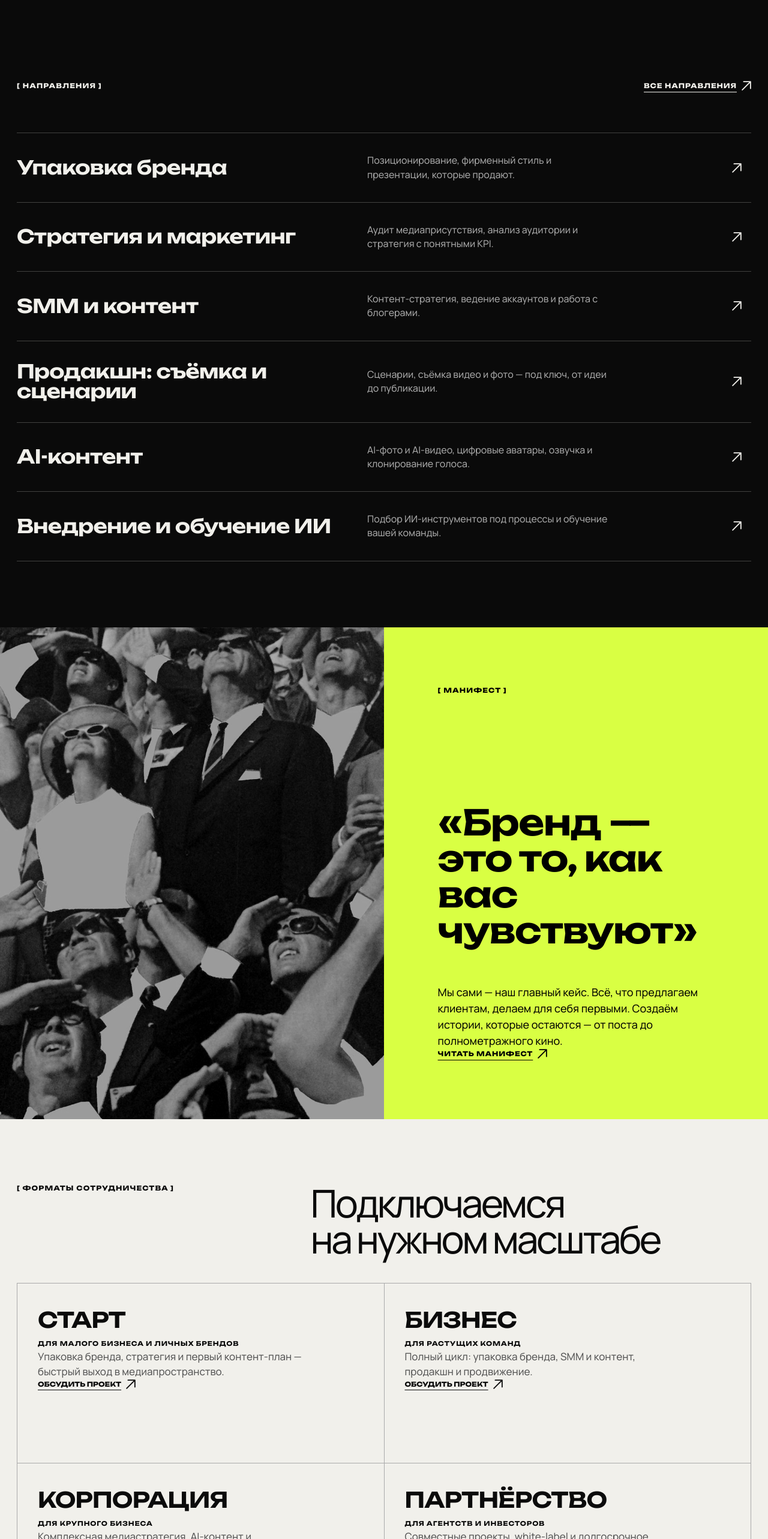
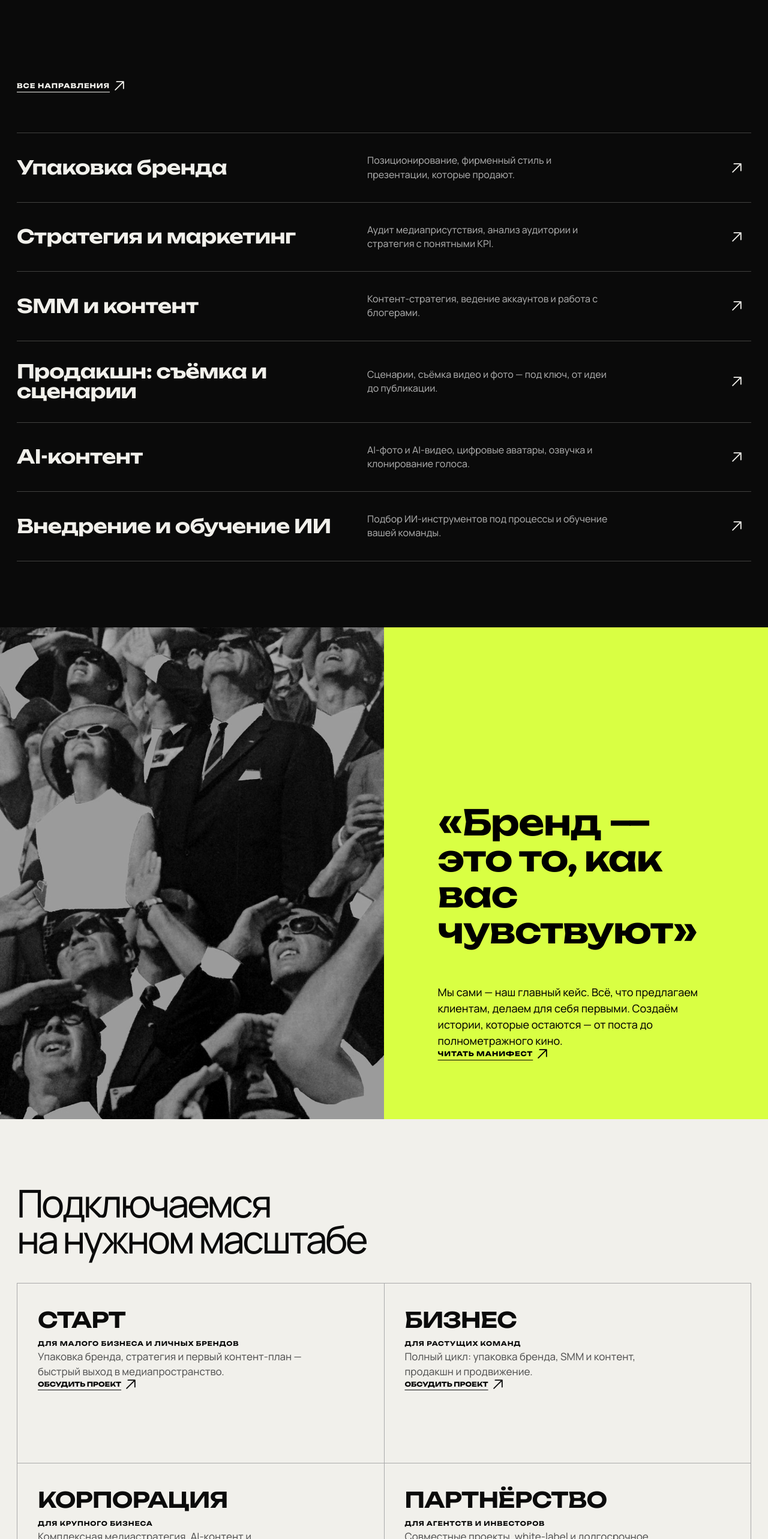
Before and after one commit to biakib/plohospal-production, a Next.js app: page / in a window 1280 px wide. Shown: the part 2100-4666 px from the top of the page at 60% size. Built offline with nearby package versions, Linux system fonts and the light colour scheme.

Commit message:
Refresh og preview from current hero, trim eyebrows to three, add 48px favicon
og.png now captured from the live hero at 1200x630 with matching
metadata; eyebrow rubrics reduced to the three brand anchors (About,
Manifest, Contacts); favicon-48 added for older Android.

```diff
--- a/app/HomePage.tsx
+++ b/app/HomePage.tsx
@@ -137,7 +137,7 @@ export default function Home() {
       </section>
 
       <section className="services section">
-        <div className="section-label-row"><div className="eyebrow">[ Направления ]</div><a className="text-link" href={`${root}/directions/`}>Все направления <ArrowIcon /></a></div>
+        <div className="section-label-row"><a className="text-link" href={`${root}/directions/`}>Все направления <ArrowIcon /></a></div>
         <div className="service-list">
           {services.map((service) => {
             const isOpen = openService === service.title;
@@ -154,7 +154,7 @@ export default function Home() {
       <section className="manifesto section">
         <div className="manifesto-art"><img src={`${root}/assets/manifesto.webp`} alt="Креативный образ PLOHOSPAL Production" loading="lazy" decoding="async"/></div>
         <div className="manifesto-copy">
-          <div className="eyebrow">[ Манифест ]</div>
+
           <blockquote>«Бренд — это то, как вас чувствуют»</blockquote>
           <p>Мы сами — наш главный кейс. Всё, что предлагаем клиентам, делаем для себя первыми. Создаём истории, которые остаются — от поста до полнометражного кино.</p>
           <a className="dark-link" href={`${root}/manifesto/`}>Читать манифест <ArrowIcon /></a>
@@ -162,7 +162,7 @@ export default function Home() {
       </section>
 
       <section className="formats section" id="formats">
-        <div className="section-head"><div className="eyebrow">[ Форматы сотрудничества ]</div><h2>Подключаемся<br/>на нужном масштабе</h2></div>
+        <div className="section-head"><h2>Подключаемся<br/>на нужном масштабе</h2></div>
         <div className="format-grid">
           {formats.map(([title, forWhom, desc], i) => <article key={title}><h3>{title}</h3><small>{forWhom}</small><p>{desc}</p><a href="#contact">Обсудить проект <ArrowIcon /></a></article>)}
         </div>
@@ -170,7 +170,7 @@ export default function Home() {
       </section>
 
       <section className="quiz section" id="quiz">
-        <div className="quiz-heading"><div className="eyebrow">[ Быстрый бриф ]</div><p>Ответьте на три вопроса — подскажем, с какого формата лучше начать.</p></div>
+        <div className="quiz-heading"><p>Ответьте на три вопроса — подскажем, с какого формата лучше начать.</p></div>
         <div className="quiz-panel" aria-live="polite">
           {!quizDone ? <>
             <div className="quiz-progress" aria-label={`Вопрос ${quizIndex + 1} из ${quizSteps.length}`}><span style={{ width: `${((quizIndex + 1) / quizSteps.length) * 100}%` }}/></div>
@@ -180,7 +180,7 @@ export default function Home() {
               {quizSteps[quizIndex].options.map(([value, label]) => <button key={value} type="button" onClick={() => chooseQuizAnswer(quizSteps[quizIndex].key, value)}>{label}<ArrowIcon /></button>)}
             </div>
           </> : <div className="quiz-result">
-            <div className="eyebrow">[ Ваш старт ]</div><p>Вам подойдёт формат</p><h2>{recommendedFormat}</h2><p className="quiz-result-copy">{recommendationReason}</p><button className="quiz-reset" type="button" onClick={() => { setQuizIndex(0); setQuizAnswers({}); setLeadBrief(""); }}>Пройти ещё раз</button>
+            <p>Вам подойдёт формат</p><h2>{recommendedFormat}</h2><p className="quiz-result-copy">{recommendationReason}</p><button className="quiz-reset" type="button" onClick={() => { setQuizIndex(0); setQuizAnswers({}); setLeadBrief(""); }}>Пройти ещё раз</button>
             <form className="lead-form" onSubmit={sendLeadBrief}>
               <label>Как вас зовут?<input name="name" required autoComplete="name" placeholder="Имя"/></label>
               <label>Как с вами связаться?<input name="contact" required placeholder="Telegram, телефон или почта"/></label>
@@ -196,7 +196,7 @@ export default function Home() {
       </section>
 
       <section className="team section" id="team">
-        <div className="section-head"><div className="eyebrow">[ Команда ]</div><h2>Проверяем всё<br/>на себе</h2></div>
+        <div className="section-head"><h2>Проверяем всё<br/>на себе</h2></div>
         <p className="team-lead">Стратеги, маркетологи, сценаристы и AI-специалисты, объединённые одной целью — создавать медиаприсутствие, которое работает.</p>
         <div className="team-grid">
           {team.map((person) => <article key={person.name}>
@@ -208,7 +208,7 @@ export default function Home() {
       </section>
 
       <section className="faq section">
-        <div className="eyebrow">[ FAQ ]</div>
+
         <div className="faq-grid"><h2>Перед тем,<br/>как начать</h2><div>
           <details><summary>С какими нишами вы работаете?<span>+</span></summary><p>С бизнесом любого масштаба — от личного бренда и локального проекта до крупной компании.</p></details>
           <details><summary>Можно начать с одной задачи?<span>+</span></summary><p>Да. Начнём с аудита и приоритетной задачи, а затем соберём систему вокруг измеримого результата.</p></details>
--- a/app/directions/page.tsx
+++ b/app/directions/page.tsx
@@ -17,7 +17,7 @@ const directions = [
 
 export default function DirectionsPage() {
   return <main id="top"><SiteHeader/>
-    <section className="page-hero directions-hero"><div className="eyebrow">[ Направления ]</div><h1>ПОЛНЫЙ ЦИКЛ<br/><span>ДЛЯ БРЕНДА</span></h1><p>Шесть направлений закрывают отдельные задачи, а вместе образуют цельную систему присутствия в медиапространстве.</p></section>
+    <section className="page-hero directions-hero"><h1>ПОЛНЫЙ ЦИКЛ<br/><span>ДЛЯ БРЕНДА</span></h1><p>Шесть направлений закрывают отдельные задачи, а вместе образуют цельную систему присутствия в медиапространстве.</p></section>
     <section className="pain-strip"><div><span>Бренд есть, но его<br/>никто не замечает</span></div><div><span>Нет системного<br/>медиаприсутствия</span></div><div><span>Конкуренты выглядят<br/>убедительнее</span></div></section>
     <section className="directions-list section">{directions.map((item)=><article className="direction-card" key={item.number}>
       <div className="direction-body"><h2>{item.title}</h2><p className="direction-lead">{item.lead}</p><div className="direction-detail"><div><small>Что делаем</small><ul>{item.items.map(x=><li key={x}>{x}</li>)}</ul></div><div><small>Результат</small><p>{item.result}</p><a href="/#contact">Обсудить проект <ArrowIcon /></a></div></div></div>
--- a/app/faq/page.tsx
+++ b/app/faq/page.tsx
@@ -33,8 +33,8 @@ const faqJsonLd = {
 export default function FaqPage() {
   return <main id="top"><SiteHeader/>
     <script type="application/ld+json" dangerouslySetInnerHTML={{ __html: JSON.stringify(faqJsonLd) }} />
-    <section className="page-hero faq-hero"><div className="eyebrow">[ FAQ ]</div><h1>ЕСТЬ<br/><span>ВОПРОСЫ?</span></h1><p>Собрали всё, что обычно спрашивают перед началом работы. Не нашли нужного — ответим лично.</p></section>
-    <section className="faq-page section"><div className="faq-aside"><div className="eyebrow">[ Ответы ]</div><p>11 вопросов<br/>о работе с нами</p><a href="https://t.me/bimperv" target="_blank" rel="noreferrer">Задать свой вопрос <ArrowIcon /></a></div><div className="faq-list">{questions.map(([q,a],i)=><details key={q}><summary><b>{q}</b><i>+</i></summary><p>{a}</p></details>)}</div></section>
+    <section className="page-hero faq-hero"><h1>ЕСТЬ<br/><span>ВОПРОСЫ?</span></h1><p>Собрали всё, что обычно спрашивают перед началом работы. Не нашли нужного — ответим лично.</p></section>
+    <section className="faq-page section"><div className="faq-aside"><p>11 вопросов<br/>о работе с нами</p><a href="https://t.me/bimperv" target="_blank" rel="noreferrer">Задать свой вопрос <ArrowIcon /></a></div><div className="faq-list">{questions.map(([q,a],i)=><details key={q}><summary><b>{q}</b><i>+</i></summary><p>{a}</p></details>)}</div></section>
     <SiteFooter/>
   </main>;
 }
--- a/app/layout.tsx
+++ b/app/layout.tsx
@@ -29,11 +29,12 @@ export const metadata: Metadata = {
   icons: {
     icon: [
       { url: "/favicon.png", sizes: "64x64", type: "image/png" },
+      { url: "/favicon-48.png", sizes: "48x48", type: "image/png" },
       { url: "/favicon-32.png", sizes: "32x32", type: "image/png" },
     ],
     apple: "/apple-touch-icon.png",
   },
-  openGraph: { title, description, type: "website", locale: "ru_RU", images: [{ url: "/og.png", width: 1600, height: 837, alt: "PLOHOSPAL PRODUCTION" }] },
+  openGraph: { title, description, type: "website", locale: "ru_RU", images: [{ url: "/og.png", width: 1200, height: 630, alt: "PLOHOSPAL PRODUCTION" }] },
   twitter: { card: "summary_large_image", title, description, images: ["/og.png"] },
 };
 
--- a/app/not-found.tsx
+++ b/app/not-found.tsx
@@ -6,7 +6,6 @@ export const dynamic = "force-static";
 export default function NotFound() {
   return <main id="top"><SiteHeader/>
     <section className="page-hero notfound-hero">
-      <div className="eyebrow">[ Страница не найдена ]</div>
       <h1>ТАКОЙ<br/><span>СТРАНИЦЫ</span> НЕТ</h1>
       <p>Как и вашего бренда в медиапространстве, если о нём никто не слышал. Исправим второе — начнём с главной.</p>
       <a className="notfound-link" href="/"><ArrowIcon /> На главную</a>
--- a/app/privacy/page.tsx
+++ b/app/privacy/page.tsx
@@ -9,7 +9,7 @@ export default function PrivacyPage() {
   return <main id="top">
     <SiteHeader />
     <section className="privacy-page section">
-      <div className="eyebrow">[ Правовая информация ]</div>
+
       <h1>ПОЛИТИКА<br/>ОБРАБОТКИ<br/>ДАННЫХ</h1>
       <div className="privacy-grid">
         <aside className="privacy-meta"><p>Дата публикации: 7 августа 2026 года</p><p>Оператор персональных данных:<br/><strong>Бушманов Илья Юрьевич</strong><br/>основатель-идеолог PLOHOSPAL Production</p><p><a href="mailto:Bimperv@yandex.ru">Bimperv@yandex.ru</a></p></aside>
```
Also changed, not shown: public/favicon-48.png (added), public/og.png, 18 other files (tests, documents, lock files or other folders).
